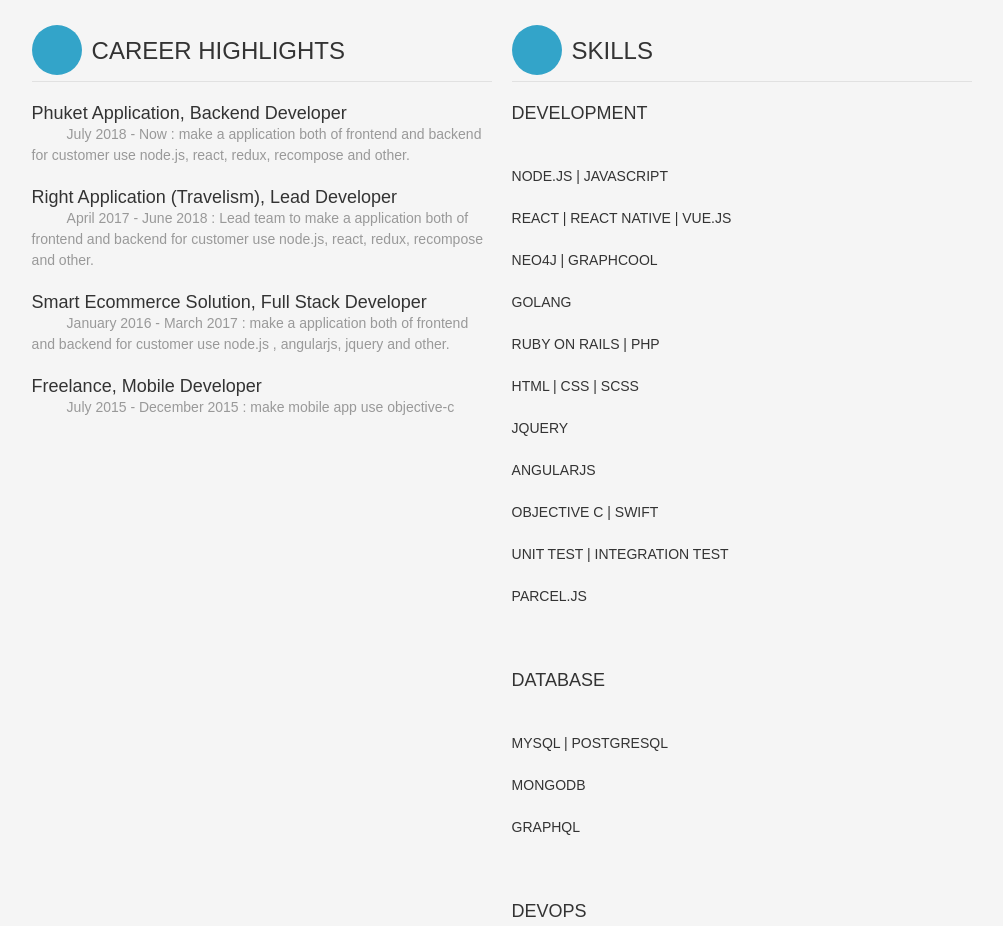
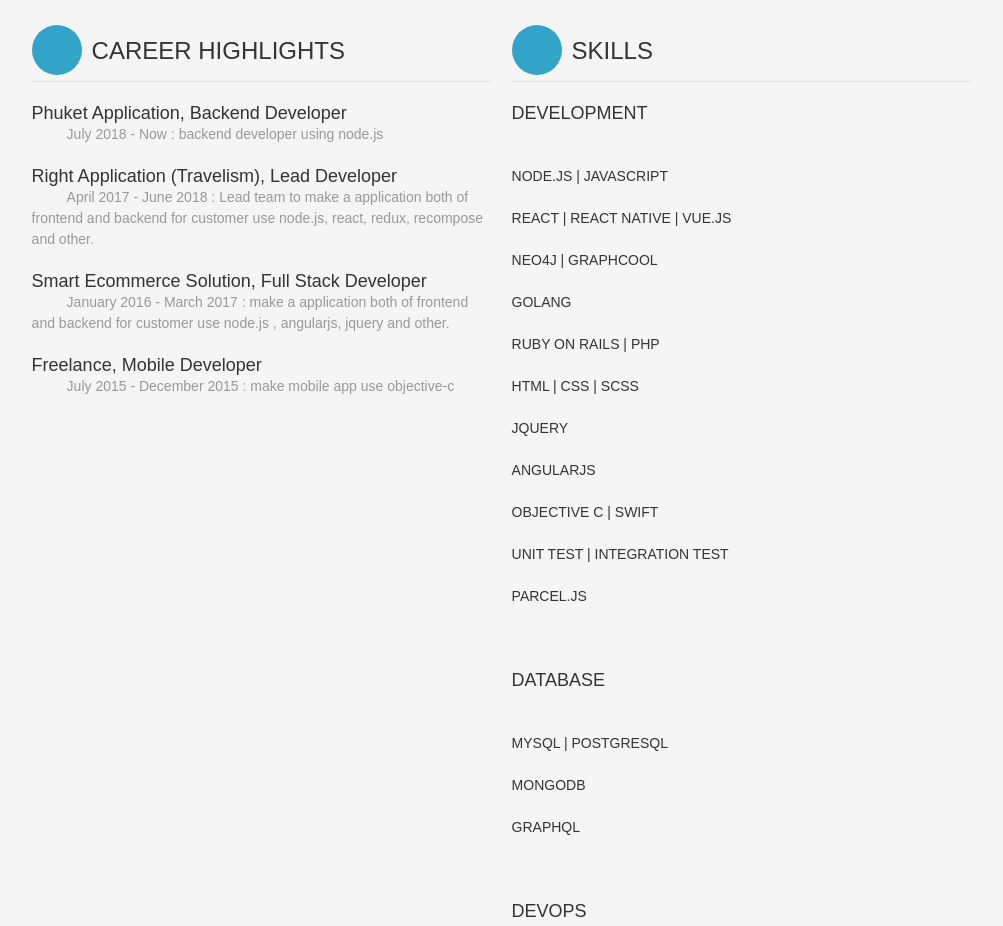
Before and after one commit to PhonchalitPhonnimit/PhonchalitPhonnimit.github.io, a plain HTML site: page index.html in a window 1280 px wide. Shown: the part 800-1726 px from the top of the page, without its empty margins (138-1141 px from the left). Drawn offline with Linux system fonts and the light colour scheme; a web font is replaced by a local one.

Commit message:
fix(index.html): content

```diff
--- a/index.html
+++ b/index.html
@@ -65,7 +65,7 @@
       <ul>
         <li>
           <h4>Phuket Application, Backend Developer</h4>
-          <span class="dates">July 2018 - Now : make a application both of frontend and backend for customer use node.js, react, redux, recompose and other.</span>
+          <span class="dates">July 2018 - Now : backend developer using node.js</span>
         </li>
         <li>
           <h4>Right Application (Travelism), Lead Developer</h4>
```
